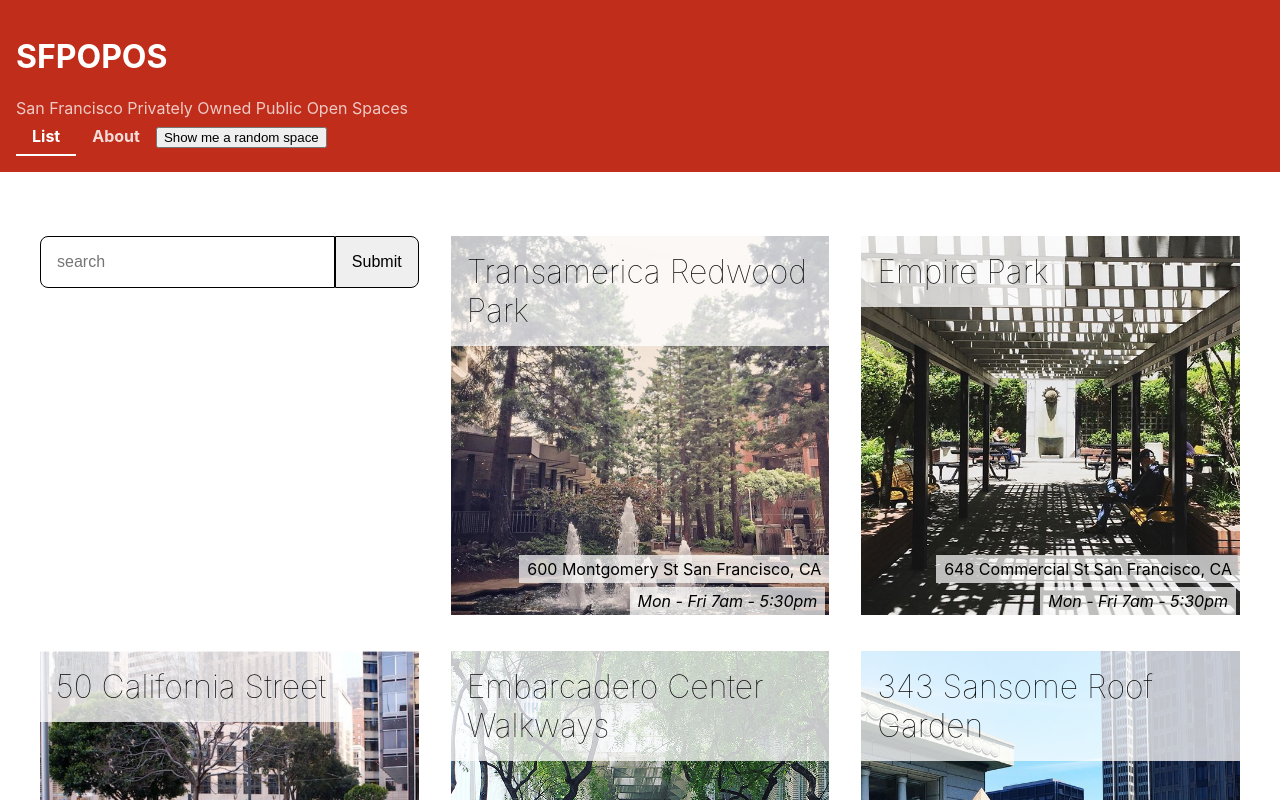
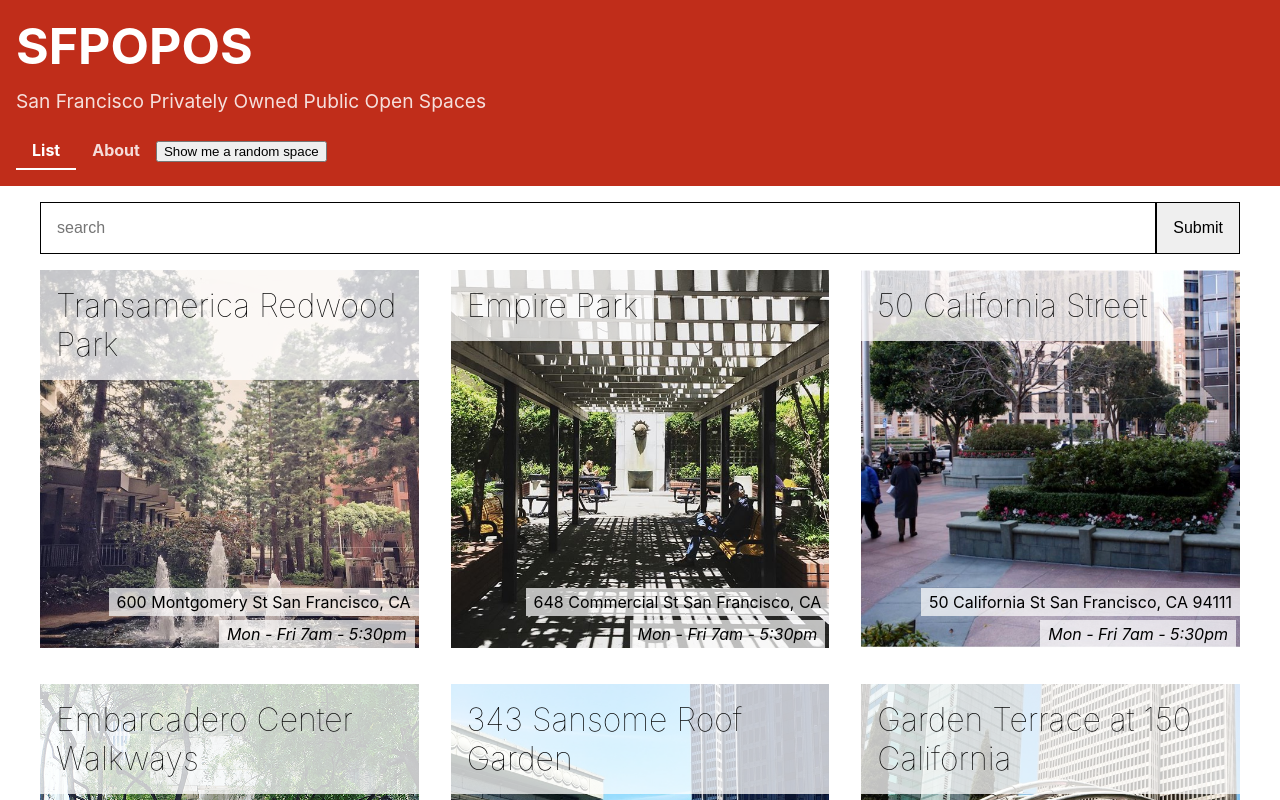
Before and after one commit to energeist/acs-2330-SFPOPOS-responsive-design, a React (Create React App) app: page /#/ in a window 1280 px wide. Shown: the top 800 px of the page. Built offline with nearby package versions, Linux system fonts and the light colour scheme.

Commit message:
moved search bar and small styling changes

```diff
--- a/src/components/POPOSDetails.js
+++ b/src/components/POPOSDetails.js
@@ -21,9 +21,9 @@ function POPOSDetails(props) {
         <h1 className="POPOSDetails-title">{ title }</h1>
         <p className="POPOSDetails-desc">{ desc }</p>
         <p className="POPOSDetails-hours">{ hours }</p>
-        <p className="POPOSDetails-features">
+        <div className="POPOSDetails-features">
           <POPOSFeatureList features={ features }/>
-        </p>
+        </div>
         <p className="POPOSDetails-geo"><em>lat: </em>{ geo.lat } <em>lon: </em>{ geo.lon }</p>
       </div>
     </div>
--- a/src/components/POPOSList.css
+++ b/src/components/POPOSList.css
@@ -6,7 +6,7 @@
   width: calc(100% - 80px);
   max-width: 1200px;
   margin: auto;
-  padding: 2em;
+  padding: 1em 2em 2em 2em;
 }
 
 /* smaller screens and tbalets */
@@ -23,25 +23,33 @@
 	}
 }
 
-.POPOSList form {
+.POPOSSearch form {
 	display: flex;
-	align-items: flex-start;
+	align-items: center;
 }
 
-.POPOSList form input, .POPOSList form button {
+.POPOSSearch form input, .POPOSSearch form button {
 	padding: 1em;
 	margin: 0;
 	border: 1px solid;
 	font-size: 1rem;
 }
 
-.POPOSList form input {
-	flex: 1;
-	border-top-left-radius: 0.5em;
-	border-bottom-left-radius: 0.5em;
+.POPOSSearch form input {
+	margin-left: 2.5em;
 }
 
-.POPOSList form button {
+.POPOSSearch form button {
+	margin-right: 2.5em;
+}
+
+.POPOSSearch form input {
+	flex: 1;
+	/* border-top-left-radius: 0.5em;
+	border-bottom-left-radius: 0.5em; */
+}
+
+/* .POPOSSearch form button {
 	border-top-right-radius: 0.5em;
 	border-bottom-right-radius: 0.5em;
-}
+} */
--- a/src/components/POPOSList.js
+++ b/src/components/POPOSList.js
@@ -27,7 +27,8 @@ function POPOSList() {
   });
 
   return (
-    <div className="POPOSList">
+
+    <div className="POPOSSearch">
       <form>
         <input
           value={query}
@@ -36,7 +37,9 @@ function POPOSList() {
         />
         <button type="submit">Submit</button>
       </form>
+    <div className="POPOSList">
       { spaces }
+    </div>
     </div>
   )
 }
--- a/src/components/Title.css
+++ b/src/components/Title.css
@@ -7,13 +7,22 @@
   justify-content: center;
   align-items: baseline;
   padding: 1em;
-  margin-bottom: 2em;
+  margin-bottom: 1em;
   background-color: rgb(192, 45, 26);
   color: #fff;
 }
 
+.Title h1 {
+	font-size: 50px;
+  padding: 0;
+  margin: 0 0.25em 0.25em 0;
+
+}
+
 .Title-Subtitle {
-  color: rgba(255, 255, 255, 0.75);
+  color: rgba(255, 255, 255, 0.85);
+  margin-bottom: 1em;
+  font-size: larger;
 }
 
 .Title a {
```
